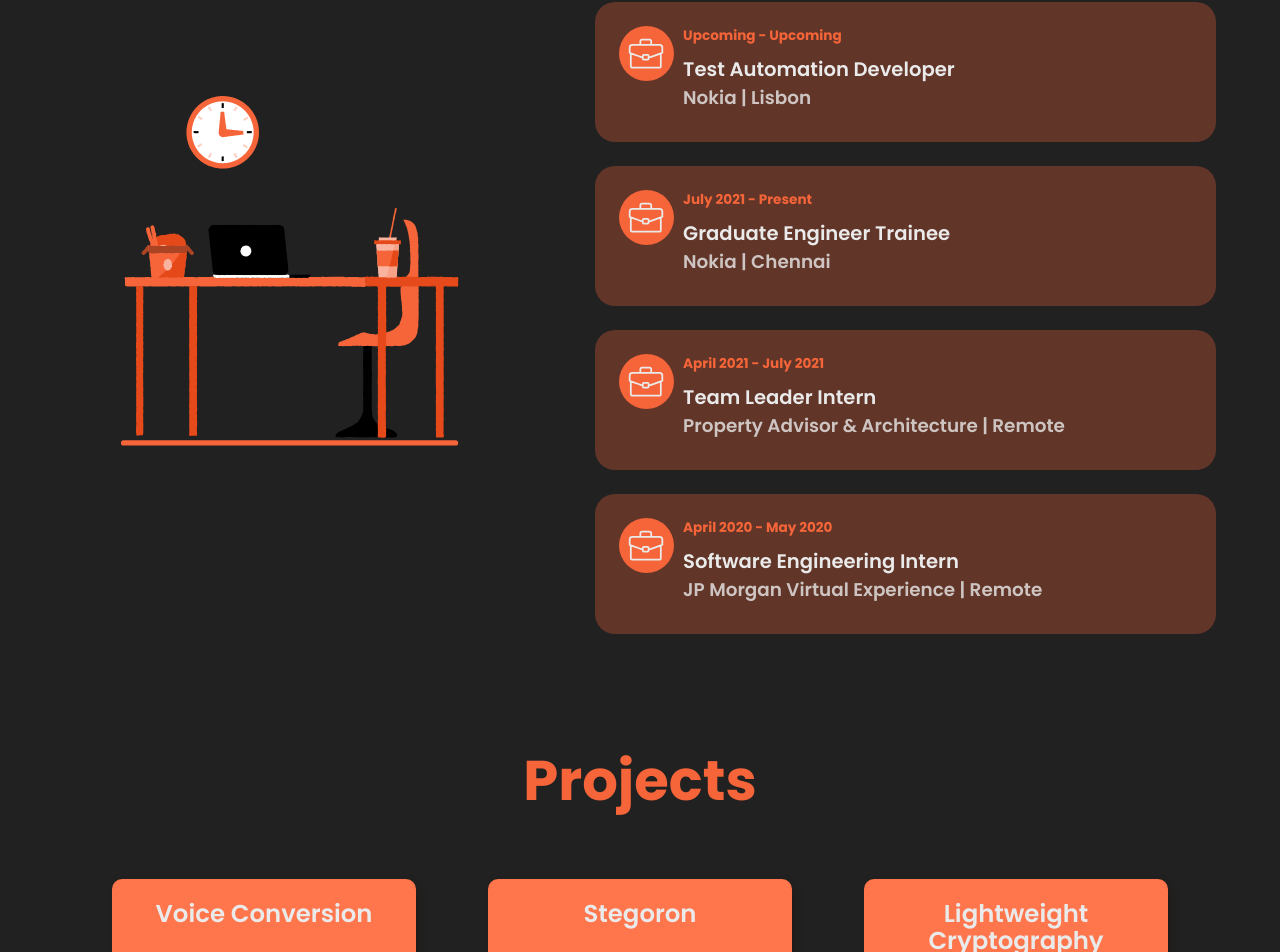
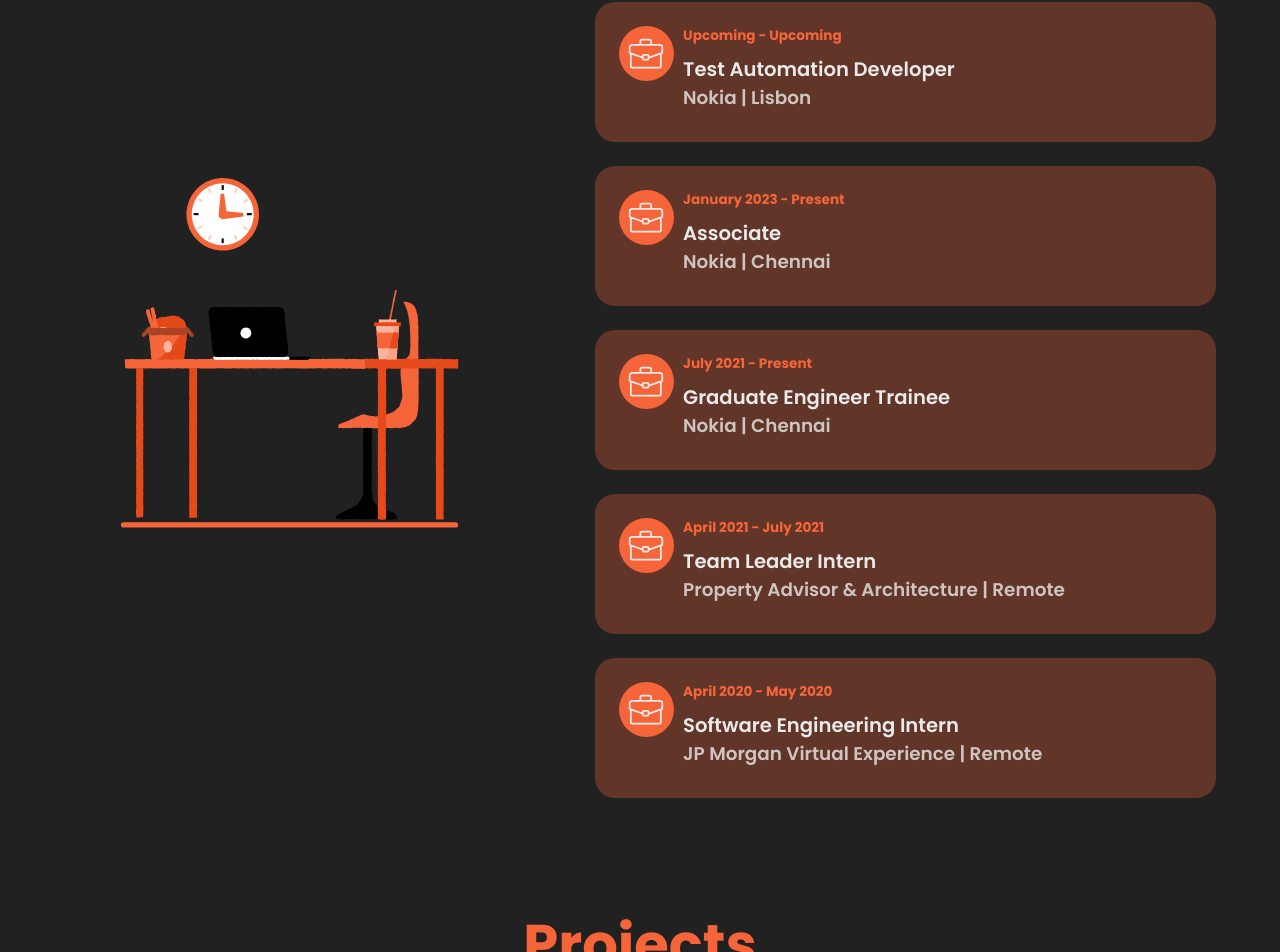
Before and after one commit to Amangondaliya555/Amangondaliya555.github.io, a React (Create React App) app: page / in a window 1280 px wide. Shown: the part 2547-3499 px from the top of the page. Built offline with nearby package versions, Linux system fonts and the light colour scheme; a web font is replaced by a local one.

Commit message:
Update experienceData.js

```diff
--- a/src/data/experienceData.js
+++ b/src/data/experienceData.js
@@ -9,19 +9,26 @@
     {
         id: 2,
         company: 'Nokia | Chennai',
+        jobtitle: 'Associate',
+        startYear: 'January 2023 ',
+        endYear: ' Present'
+    },
+    {
+        id: 3,
+        company: 'Nokia | Chennai',
         jobtitle: 'Graduate Engineer Trainee',
         startYear: 'July 2021 ',
         endYear: ' Present'
     },
     {
-        id: 3,
+        id: 4,
         company: 'Property Advisor & Architecture | Remote',
         jobtitle: 'Team Leader Intern',
         startYear: 'April 2021 ',
         endYear: ' July 2021'
     },
     {
-        id: 4,
+        id: 5,
         company: 'JP Morgan Virtual Experience | Remote',
         jobtitle: 'Software Engineering Intern',
         startYear: 'April 2020 ',
```
